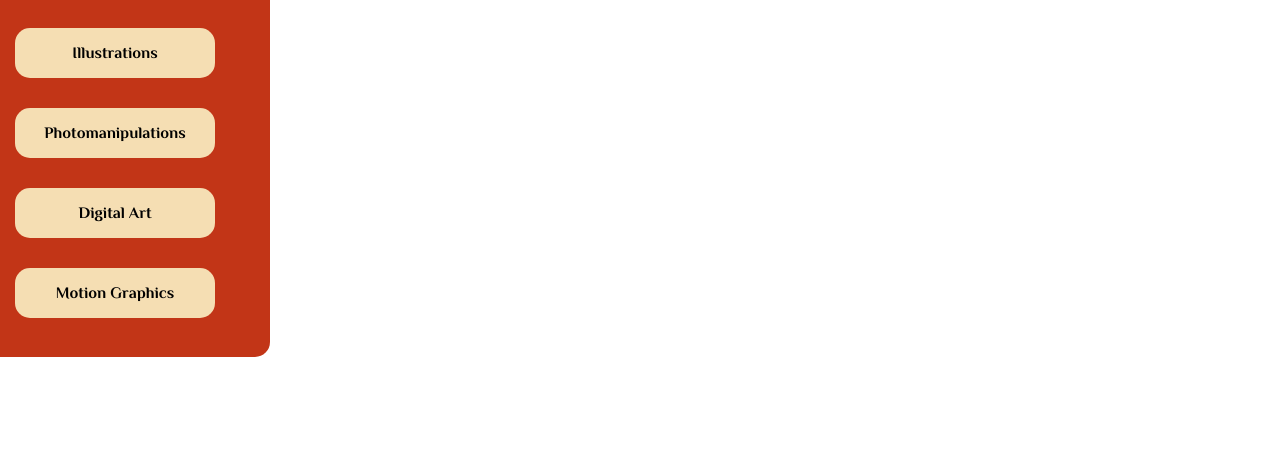
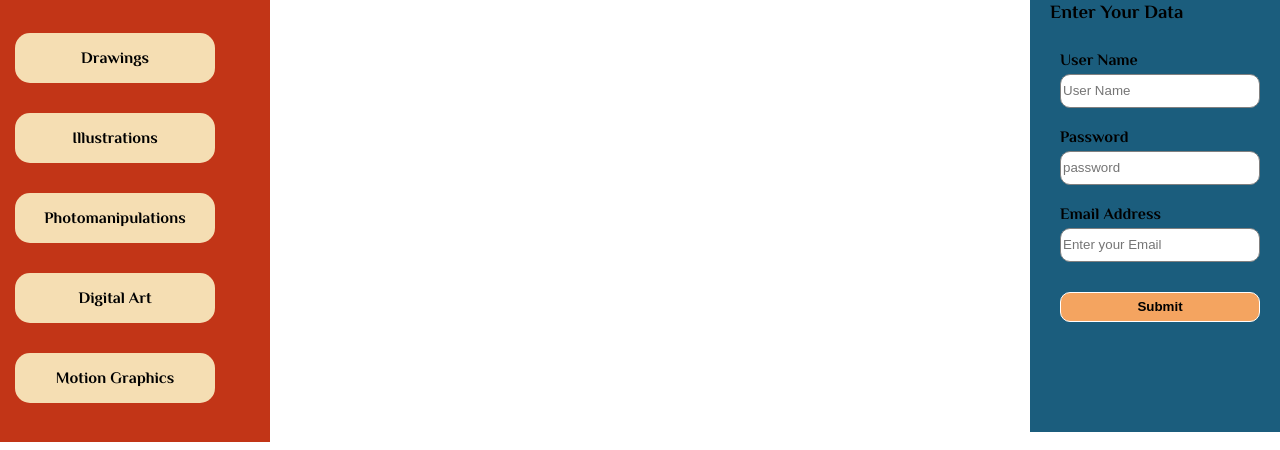
Before and after one commit to Artazim/Artazim, a plain HTML site: page index.html in a window 1280 px wide. Shown: the part 350-800 px from the top of the page. Drawn offline with Linux system fonts and the light colour scheme.

Commit message:
New changes

```diff
--- a/css/style.css
+++ b/css/style.css
@@ -52,7 +52,7 @@ h1 {
   width: 300px;
   float: left;
   position: relative;
-  bottom: 150px;
+  bottom: 200px;
 }
 .sidebar {
   background: #C23517;
@@ -61,11 +61,12 @@ h1 {
   padding: 10px;
   position: relative;
   right: 350px;
+  top: 10px;
 
   bottom: 75px;
   float: left;
 
-  border-radius: 15px;
+
 }
 .sidebar ul li {
   list-style: none;
@@ -77,3 +78,35 @@ h1 {
   text-align: center;
   float: left;
 }
+.form {
+  float: right;
+  width: 250px;
+  height: 450px;
+  background: #1B5D7D;
+
+}
+.form div {
+  padding: 10px;
+  margin-left: 20px;
+}
+.form h3{
+  margin-left: 20px;
+}
+.form .butt {
+  padding: 5px;
+  margin-left: 30px;
+  margin-top: 20px;
+  height: 30px;
+  width: 200px;
+  font-weight: bold;
+  border: 1px solid white;
+  border-radius: 10px;
+  background-color: sandybrown;
+}
+.input{
+  width: 200px;
+  height: 34px;
+  margin-top: 5px;
+  border: 1px solid gray;
+  border-radius: 10px;
+}
--- a/index.html
+++ b/index.html
@@ -23,10 +23,10 @@
 
       <div class="navbar">
         <ul>
+          <li>Contact</li>
+          <li>Projects</li>
+          <li>About</li>
           <li>Home</li>
-          <li>About</li>
-          <li>Projects</li>
-          <li>Contact</li>
         </ul>
       </div>
     </div>
@@ -39,5 +39,24 @@
             <li>Motion Graphics</li>
         </ul>
     </div>
+    <div class="form">
+      <form action="">
+        <h3>Enter Your Data</h3>
+        <div>
+          <label for="">User Name</label>
+        <input type="text" required placeholder="User Name" class="input">
+        </div>
+        <div>
+          <label for="">Password</label>
+          <input type="password" placeholder="password" required class="input">
+        </div>
+        <div>
+          <label for="">Email Address</label>
+          <input type="email" placeholder="Enter your Email" required class="input">
+        </div>
+        <input type="submit" class="butt">
+
+      </form>
+    </div>
   </body>
 </html>
```
